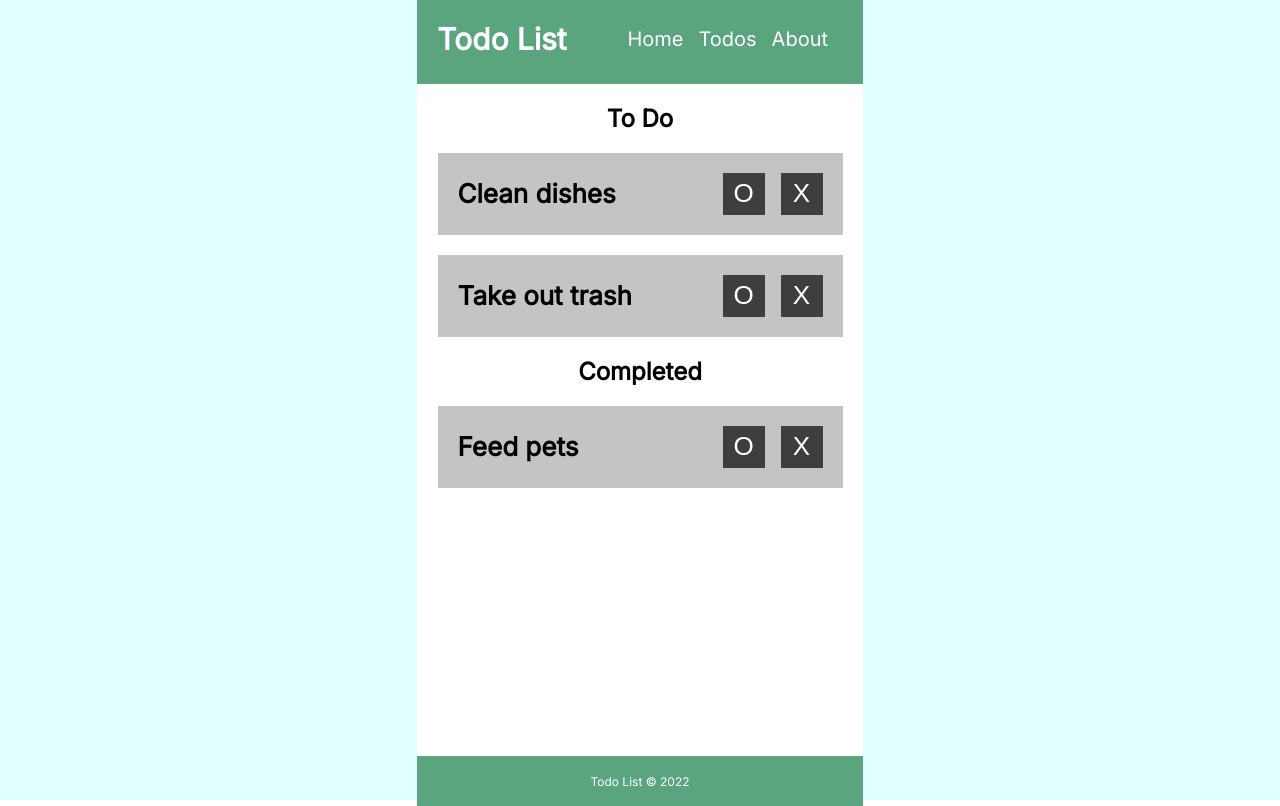
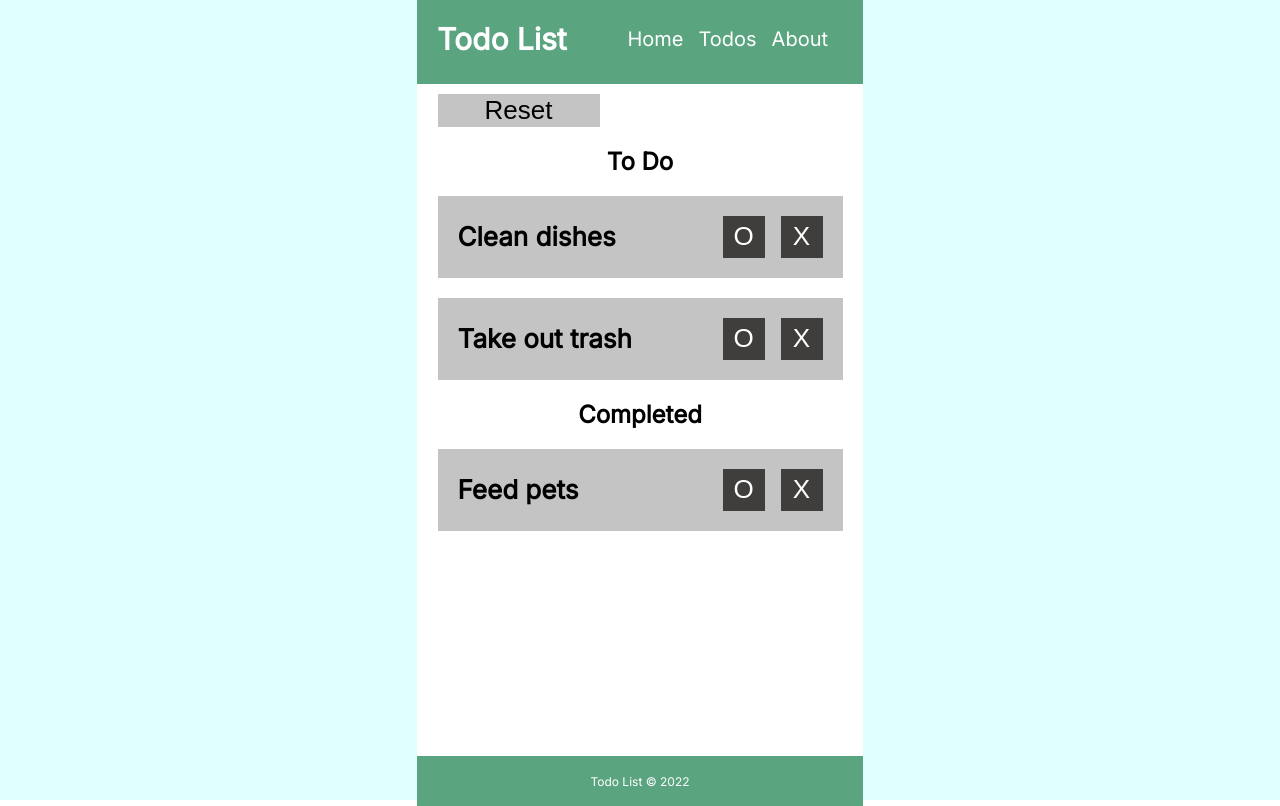
Before and after one commit to Culmid/react-todos, a React (Create React App) app: page /todos in a window 1280 px wide. Built offline with nearby package versions, Linux system fonts and the light colour scheme.

Commit message:
resetTodos

```diff
--- a/src/components/Todo/Todo.module.css
+++ b/src/components/Todo/Todo.module.css
@@ -15,7 +15,7 @@ h3 {
   margin: 0;
 }
 
-button {
+.button {
   width: 42px;
   height: 42px;
   background: #403d3d;
--- a/src/components/Todo/index.jsx
+++ b/src/components/Todo/index.jsx
@@ -10,8 +10,10 @@ function Todo({ id, title, isComplete, onDeleteTodo }) {
     <div className={styles["todo-wrapper"]}>
       <h3>{title}</h3>
       <div>
-        <button>O</button>
-        <button onClick={() => onDeleteClick(id)}>X</button>
+        <button className={styles.button}>O</button>
+        <button className={styles.button} onClick={() => onDeleteClick(id)}>
+          X
+        </button>
       </div>
     </div>
   );
--- a/src/components/TodoList/TodoList.module.css
+++ b/src/components/TodoList/TodoList.module.css
@@ -1,3 +1,18 @@
 h2 {
   text-align: center;
 }
+
+.buttons-div {
+  display: flex;
+  justify-content: space-between;
+}
+
+.button {
+  margin: 0;
+  margin-top: 10px;
+  width: 162px;
+  background: #c4c4c4;
+  border: none;
+  font-size: 26px;
+  cursor: pointer;
+}
--- a/src/components/TodoList/index.jsx
+++ b/src/components/TodoList/index.jsx
@@ -1,6 +1,6 @@
 import React, { useReducer } from "react";
 import Todo from "../Todo";
-import "./TodoList.module.css";
+import styles from "./TodoList.module.css";
 import { initialState, reducer } from "../../reducers/todos";
 
 function TodoList() {
@@ -10,8 +10,17 @@ function TodoList() {
     dispatch({ type: "deleteTodo", payload: { id: id } });
   }
 
+  function onResetButtonClick() {
+    dispatch({ type: "resetTodos" });
+  }
+
   return (
     <>
+      <div className={styles["buttons-div"]}>
+        <button className={styles.button} onClick={onResetButtonClick}>
+          Reset
+        </button>
+      </div>
       <div>
         <h2>To Do</h2>
         <div>
--- a/src/reducers/todos.jsx
+++ b/src/reducers/todos.jsx
@@ -24,9 +24,9 @@ export const reducer = (state, action) => {
     case "deleteTodo":
       console.log("deleteTodo", action.payload.id);
       return state.filter((todo) => todo.id !== action.payload.id);
-    case "resetTodo":
+    case "resetTodos":
       console.log("resetTodos");
-      return state;
+      return initialState;
     default:
       throw Error("Unrecognized reducer action type");
   }
```
